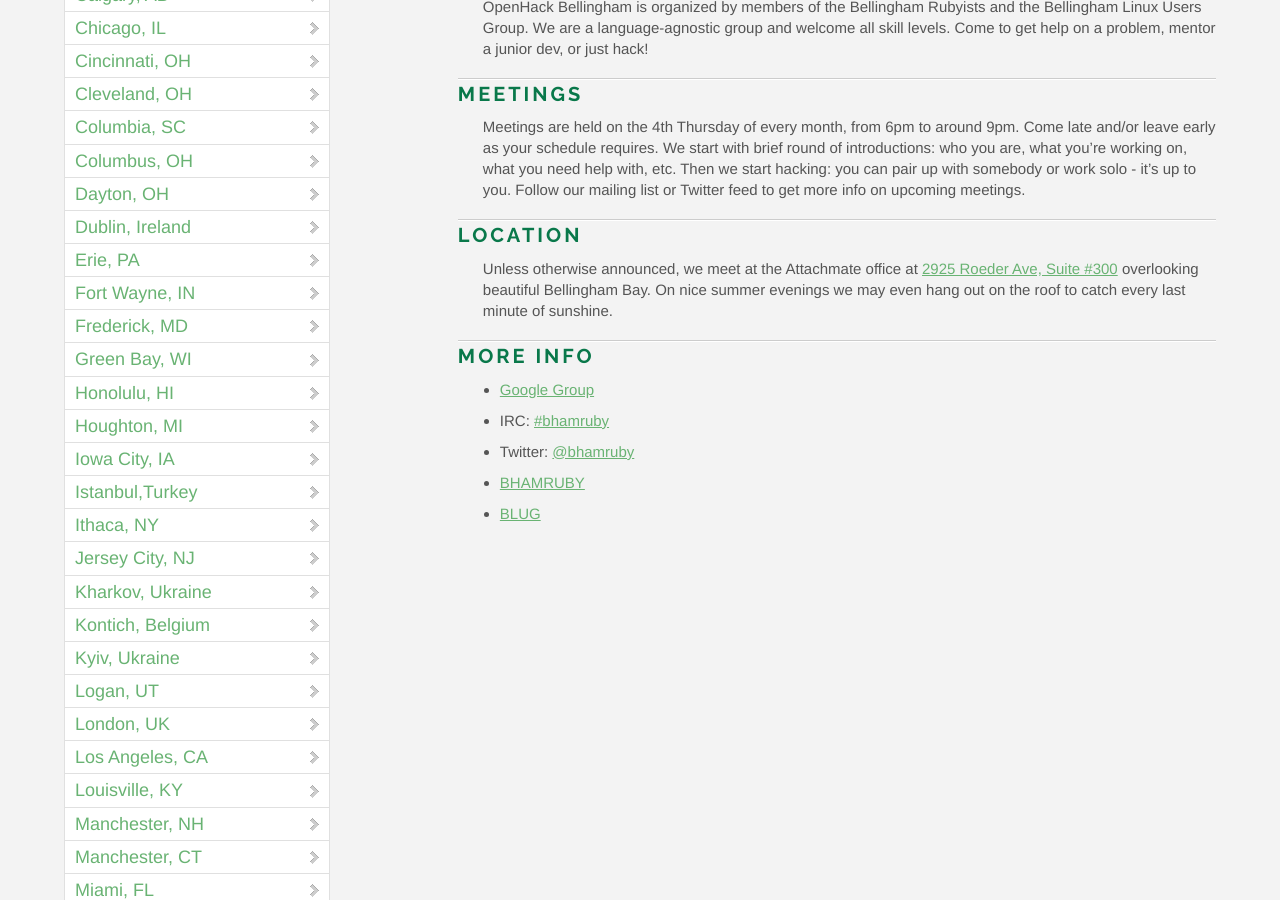
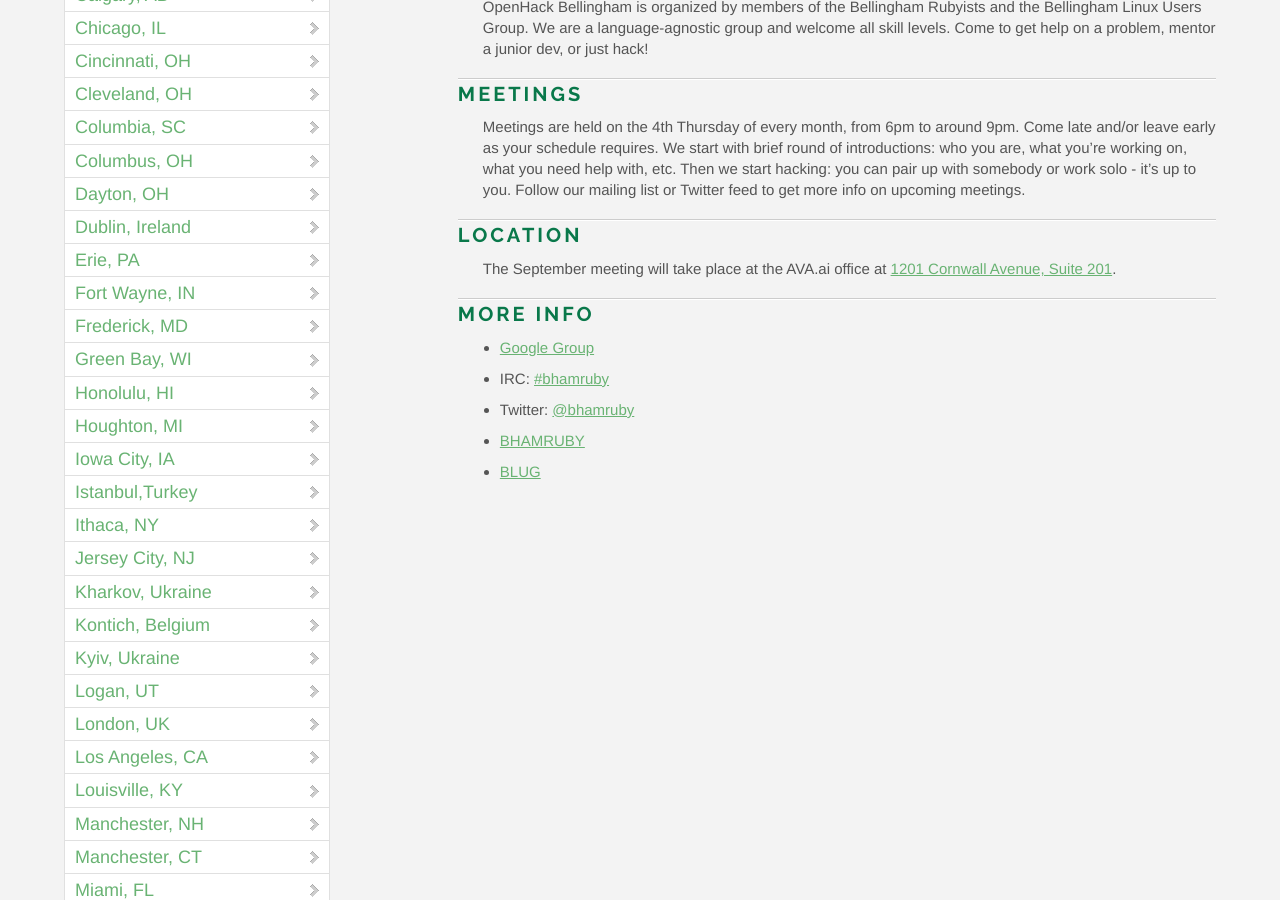
Before and after one commit to OpenHack/openhack.github.com, a Jekyll site: the page built from bellingham/index.markdown, in a window 1280 px wide and 900 px high, scrolled down 768 px. Built offline with Jekyll 4.4.1, drawn with Linux system fonts in a browser that asks for light colours; nearby versions of some CDN libraries; Markdown is read by kramdown in place of the engine named in the settings; comment, search, counter and statistics services are not loaded.

Commit message:
September meeting info

```diff
--- a/bellingham/index.markdown
+++ b/bellingham/index.markdown
@@ -17,7 +17,11 @@ Meetings are held on the 4th Thursday of every month, from 6pm to around 9pm.  C
 
 ### Location
 
+The September meeting will take place at the AVA.ai office at [1201 Cornwall Avenue, Suite 201](http://goo.gl/maps/i9VIo).
+
+<!--
 Unless otherwise announced, we meet at the Attachmate office at [2925 Roeder Ave, Suite #300](http://goo.gl/maps/r6y0Y) overlooking beautiful Bellingham Bay. On nice summer evenings we may even hang out on the roof to catch every last minute of sunshine.
+-->
 
 
 ### More Info
```
